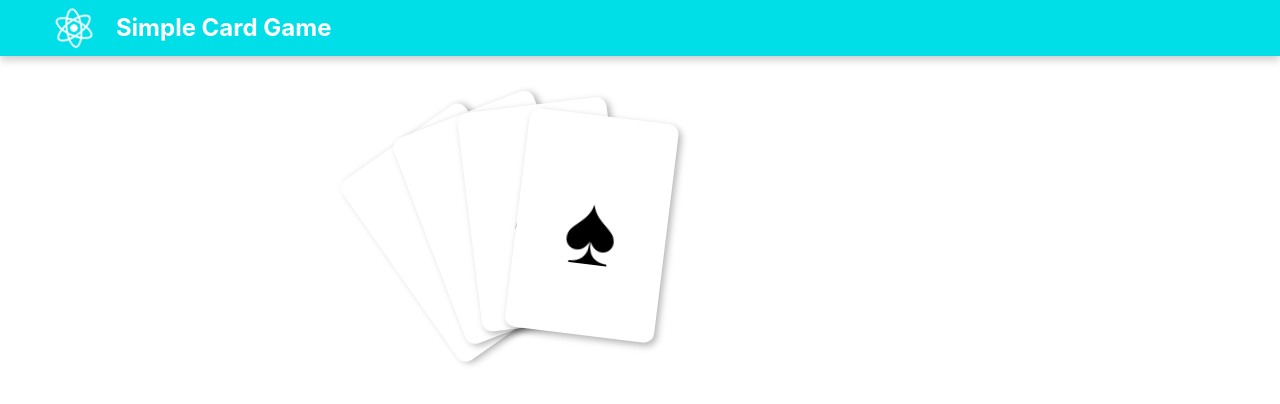
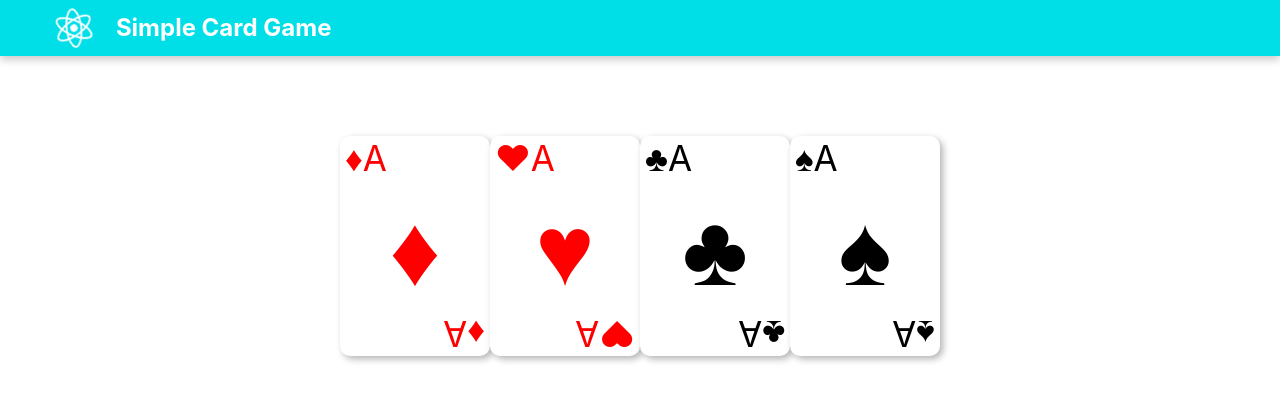
Before and after one commit to fabbrito/react-card-game, a React (Create React App) app: page / in a window 1280 px wide. Shown: the top 404 px of the page. Built offline with nearby package versions, Linux system fonts and the light colour scheme.

Commit message:
Tests with card animations

```diff
--- a/src/components/Splash/Splash.module.scss
+++ b/src/components/Splash/Splash.module.scss
@@ -1,3 +1,5 @@
+$number-of-cards: 4;
+
 .hand {
   margin: 3rem;
 
@@ -30,6 +32,7 @@
   box-shadow: 3px 3px 7px rgba(0, 0, 0, 0.3);
   line-height: 1;
   color: #000;
+  user-select: none;
 
   p {
     margin: 0;
@@ -66,6 +69,35 @@
     bottom: 5px;
     transform: rotate(180deg);
   }
+
+  &:hover {
+    cursor: pointer;
+  }
+}
+
+.spread {
+  width: 350px;
+  height: 250px;
+  position: relative;
+
+  .card {
+    position: absolute;
+    top: 0;
+    left: 0;
+    transition: transform 300ms ease;
+    transform-origin: bottom left;
+
+    &:hover {
+      box-shadow: 1px 1px 7px rgba(0, 0, 0, 0.4);
+    }
+  }
+
+  @for $i from 1 to ($number-of-cards + 1) {
+    &:hover .card:nth-child(#{$i}) {
+      transform: rotate(calc(-35deg + ($i - 1) * 14deg))
+        translate(calc(-7px + ($i - 1) * 14px), calc(7px - ($i - 1) * 14px));
+    }
+  }
 }
 
 .animate {
@@ -83,10 +115,10 @@
       box-shadow: 1px 1px 7px rgba(0, 0, 0, 0.4);
     }
   }
-}
 
-@for $i from 1 to 5 {
-  .animate.forward .card:nth-child(#{$i}) {
+  @for $i from 1 to ($number-of-cards + 1) {
+    /* Forwards animation creation and keyframes */
+    &.forward .card:nth-child(#{$i}) {
       animation: card-forward--#{$i} 2s forwards ease;
     }
 
@@ -101,8 +133,7 @@
     }
 
     /* Infinite animation creation and keyframes */
-
-  .animate.infinite .card:nth-child(#{$i}) {
+    &.infinite .card:nth-child(#{$i}) {
       animation: card-infinite--#{$i} 3s infinite ease-in-out;
     }
 
@@ -118,7 +149,7 @@
         transform: rotate(0deg) translate(0, 0);
       }
     }
-
+  }
 }
 
 /* @media (prefers-reduced-motion: no-preference) {} */
--- a/src/components/Splash/Splash.tsx
+++ b/src/components/Splash/Splash.tsx
@@ -1,22 +1,34 @@
 import React from "react";
-import classNames from "classnames";
+import classNames from "classnames/bind";
 import styles from "./Splash.module.scss";
-import CardComponent from "../CardComponent";
 import { Card } from "../../lib/Deck";
 
-interface Props {}
+let cx = classNames.bind(styles);
 
-const Splash: React.FC<Props> = () => {
+interface Props {
+  spread?: boolean;
+  animate?: string;
+}
+
+const Splash: React.FC<Props> = ({ spread = false, animate }) => {
   const cards = [new Card("♦", "A"), new Card("♥", "A"), new Card("♣", "A"), new Card("♠", "A")];
   return (
-    <div className={classNames(styles["hand"], styles["animate"], styles["forward"])}>
+    <div
+      className={cx(
+        "hand",
+        { spread: spread },
+        { animate: !spread && animate != null },
+        { forward: !spread && animate === "forward" },
+        { infinite: !spread && animate === "infinite" }
+      )}
+    >
       {cards.map((card) => {
         return (
           <div
-            key={card.compactNotation}
-            id={card.compactNotation}
-            className={classNames(styles["card"], styles[`${card.cardColor}`])}
-            data-card={card.compactNotation}
+            key={card.asString}
+            id={card.asString}
+            className={cx("card", { [`${card.cardColor}`]: card.cardColor != null })}
+            data-card={card.asString}
           >
             <p>{card.suit}</p>
           </div>
```
Lines whose indentation alone changed are shown as unchanged.
